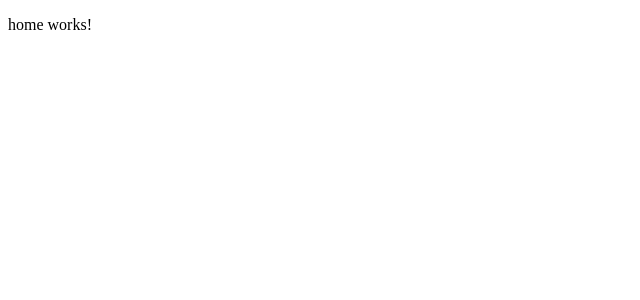
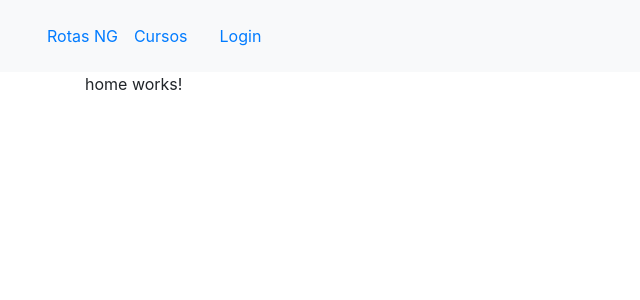
Before and after one commit to EderVoR/angular-loiane, an Angular app in the folder 07-rotas/: page / in a window 1280 px wide. Shown: the top 300 px of the page, without its empty margins (0-640 px from the left). Built offline with nearby package versions, Linux system fonts and the light colour scheme.

Commit message:
RouterLink - definir rotas pelo template

```diff
--- a/07-rotas/angular.json
+++ b/07-rotas/angular.json
@@ -23,9 +23,14 @@
               "src/assets"
             ],
             "styles": [
+              "node_modules/bootstrap/dist/css/bootstrap.css",
               "src/styles.css"
             ],
-            "scripts": []
+            "scripts": [
+              "node_modules/jquery/dist/jquery.js",
+	            "node_modules/popper.js/dist/umd/popper.js",
+	            "node_modules/bootstrap/dist/js/bootstrap.js"
+            ]
           },
           "configurations": {
             "production": {
--- a/07-rotas/package.json
+++ b/07-rotas/package.json
@@ -18,6 +18,9 @@
     "@angular/platform-browser": "^14.2.0",
     "@angular/platform-browser-dynamic": "^14.2.0",
     "@angular/router": "^14.2.0",
+    "bootstrap": "^4.6.2",
+    "jquery": "^3.3.1",
+    "popper.js": "^1.14.3",
     "rxjs": "~7.5.0",
     "tslib": "^2.3.0",
     "zone.js": "~0.11.4"
--- a/07-rotas/src/app/app.component.html
+++ b/07-rotas/src/app/app.component.html
@@ -1 +1,13 @@
-<router-outlet></router-outlet>
+
+<nav class="navbar bg-light">
+  <div class="container-fluid">
+    <a class="navbar" href="#">
+      <a routerLink="" class="nav-brand active">Rotas NG</a>
+      <a routerLink="cursos" class="nav-link">Cursos</a>
+      <a routerLink="login" class="nav-link">Login</a>
+    </a>
+  </div>
+</nav>
+<div class="container">
+  <router-outlet></router-outlet>
+</div>
```
Also changed, not shown: 1 other file (tests, documents, lock files or other folders).
